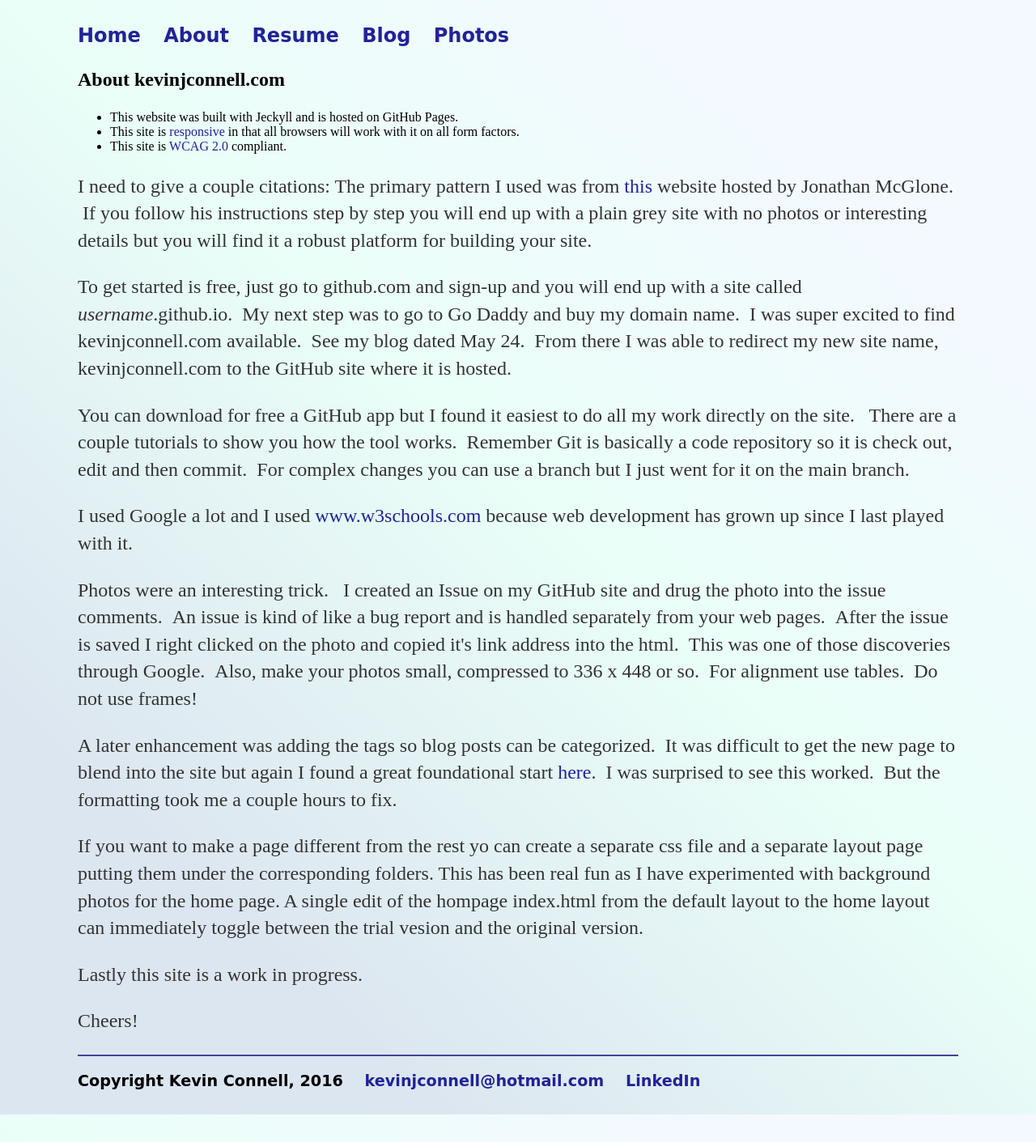
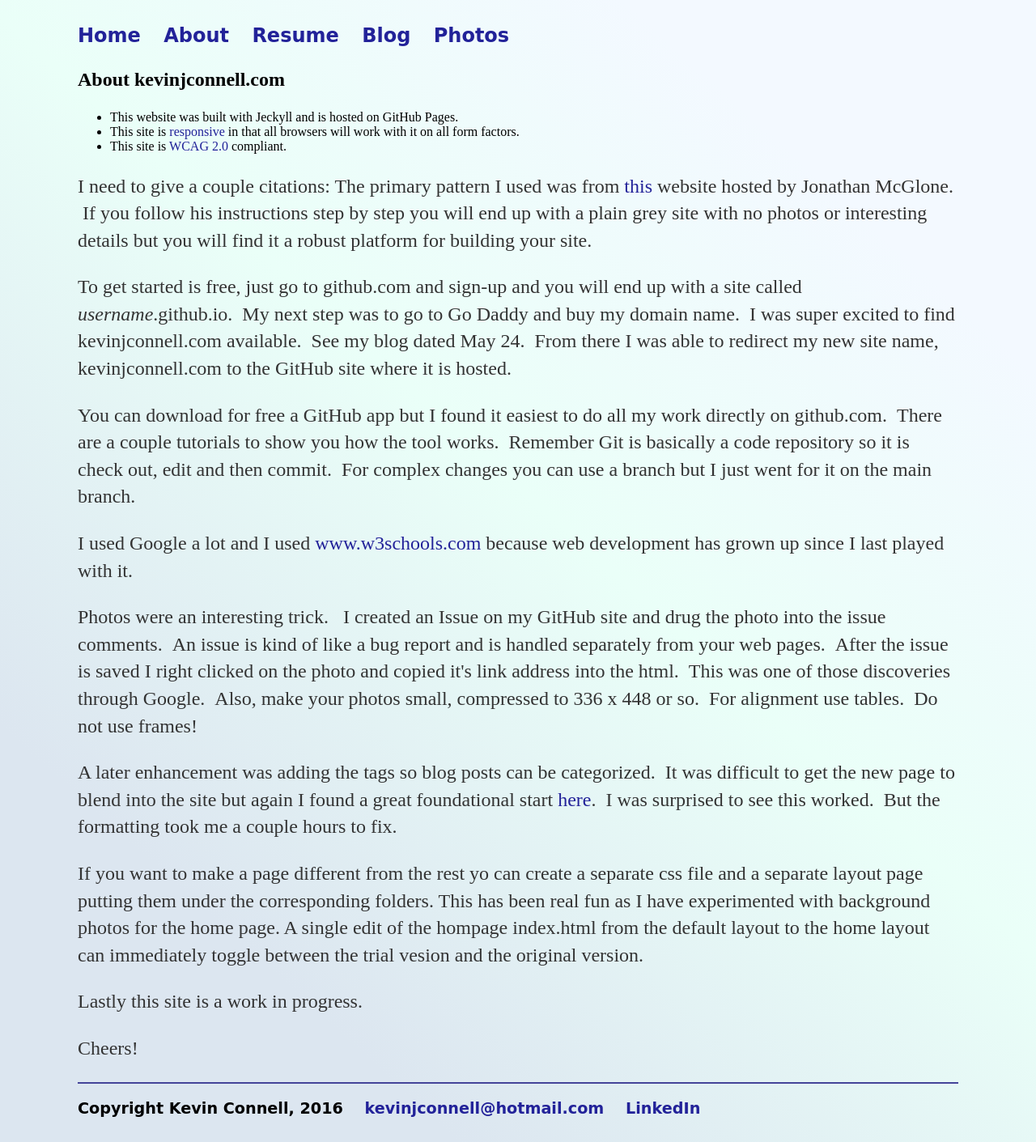
Before and after one commit to mo4dawg/mo4dawg.github.io, a Jekyll site: the page built from theSite/index.html, in a window 1280 px wide. Shown: the whole page at 81% size. Built offline with Jekyll 4.4.1, drawn with Linux system fonts in a browser that asks for light colours; before the commit the page ends 1377 px from its top, so only the background shows below that.

Commit message:
Update index.html

```diff
--- a/theSite/index.html
+++ b/theSite/index.html
@@ -14,7 +14,7 @@ title: About this Website
   <p>I need to give a couple citations:
     The primary pattern I used was from <a href="http://jmcglone.com/guides/github-pages/">this </a> website hosted by Jonathan McGlone. &nbsp;If you follow his instructions step by step you will end up with a plain grey site with no photos or interesting details but you will find it a robust platform for building your site.</p>
   <p>To get started is free, just go to github.com and sign-up and you will end up with a site called <i>username</i>.github.io.&nbsp;  My next step was to go to Go Daddy and buy my domain name.  &nbsp;I was super excited to find kevinjconnell.com available. &nbsp;See my blog dated May 24.  &nbsp;From there I was able to redirect my new site name, kevinjconnell.com to the GitHub site where it is hosted.</p>
-  <p>You can download for free a GitHub app but I found it easiest to do all my work directly on the site. &nbsp; There are a couple tutorials to show you how the tool works.  &nbsp;Remember Git is basically a code repository so it is check out, edit and then commit.  &nbsp;For complex changes you can use a branch but I just went for it on the main branch.</p>
+  <p>You can download for free a GitHub app but I found it easiest to do all my work directly on github.com. &nbsp;There are a couple tutorials to show you how the tool works.  &nbsp;Remember Git is basically a code repository so it is check out, edit and then commit.  &nbsp;For complex changes you can use a branch but I just went for it on the main branch.</p>
   <p>I used Google a lot and I used <a href="http://www.w3schools.com/">www.w3schools.com </a> because web development has grown up since I last played with it.</p>
   <p>Photos were an interesting trick. &nbsp; I created an Issue on my GitHub site and drug the photo into the issue comments. &nbsp;An issue is kind of like a bug report and is handled separately from your web pages.  &nbsp;After the issue is saved I right clicked on the photo and copied it's link address into the html.  &nbsp;This was one of those discoveries through Google.  &nbsp;Also, make your photos small, compressed to 336 x 448 or so.  &nbsp;For alignment use tables.  &nbsp;Do not use frames!</p>
   <p>A later enhancement was adding the tags so blog posts can be categorized.  &nbsp;It was difficult to get the new page to blend into the site but again I found a great foundational start <a href="https://blog.meinside.pe.kr/Adding-tag-cloud-and-archives-page-to-Jekyll/">here</a>.  &nbsp;I was surprised to see this worked.  &nbsp;But the formatting took me a couple hours to fix.</p>
```
